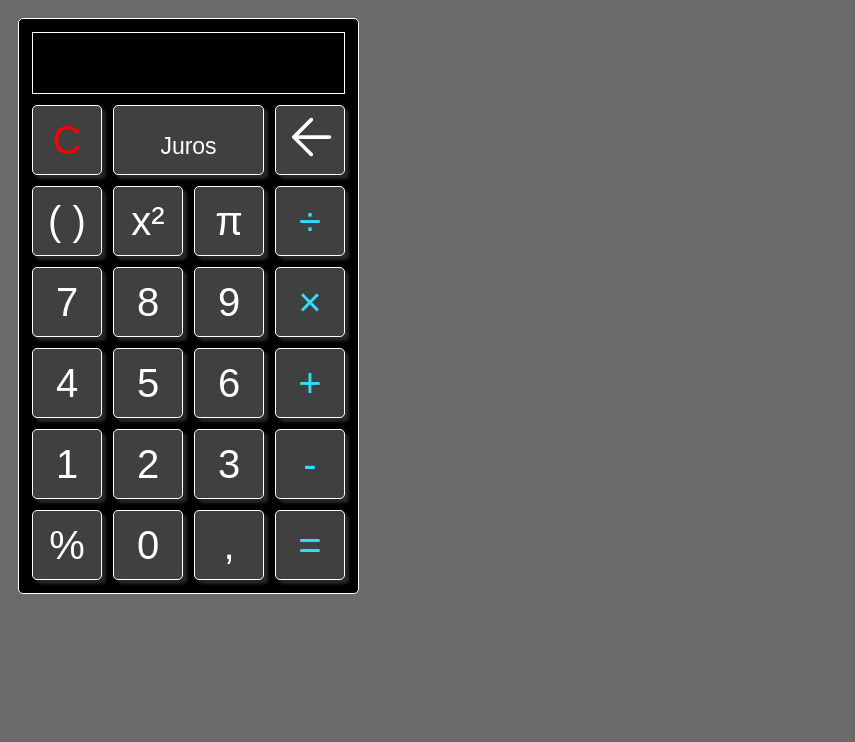
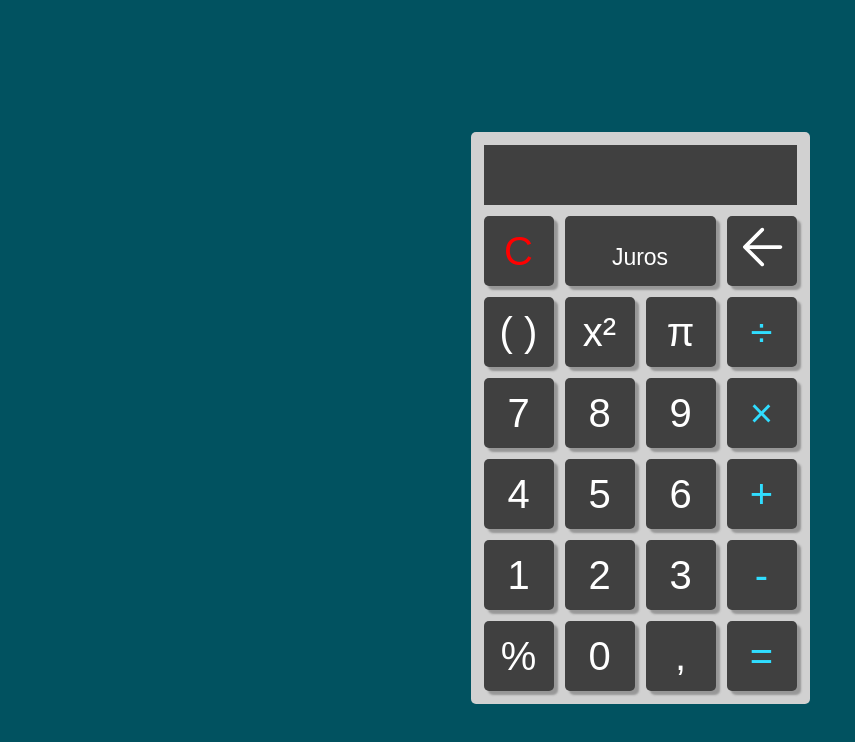
Before and after one commit to luizGustavo6/Calculadora, a plain HTML site: page index.html in a window 1280 px wide. Shown: the whole page, without its empty margins (0-855 px from the left). Drawn offline with Linux system fonts and the light colour scheme.

Commit message:
Update style.css

```diff
--- a/style.css
+++ b/style.css
@@ -1,17 +1,20 @@
 body {
   padding: 10px;
-  background: #00000095;
+  background: hsl(189, 98%, 19%);
+  display: flex;
+  justify-content: center;
+  align-items: center;
+  height: 100vh;
 }
 
 #container {
   display: inline-grid;
   grid-template-columns: repeat(4, 70px);
-  background: #000000;
+  background: #d1d1d1;
   gap: 11px;
   padding: 13px;
   border-radius: 5px;
   transform: translate(0.5);
-  border: solid 1px white;
 }
 
 #resultado {
@@ -23,8 +26,10 @@ body {
   align-items: center;
   overflow: hidden;
   padding: 5px;
-  color: white;
-  border: solid 0.8px white;
+  color: rgb(255, 255, 255);
+  font-family: 'Courier New', Courier, monospace;
+  font-weight: 600;
+  background-color: #404040;
 }
 
 #limpar {
@@ -42,10 +47,9 @@ body {
   padding: 3px;
   width: 98%;
   font-size: 1.01em;
-  background: #40404089;
+  background: #353535;
   color: white;
-  border-bottom: solid 0.5px white;
-  border-left: solid 0.5px white;
+  border-bottom: solid 1px white;
   margin: 0px 0px 5px 0px;
 }
 #juros .input::placeholder {
@@ -66,8 +70,7 @@ body {
   font-size: 40px;
   background: #404040;
   transition: 0.03s;
-  box-shadow: 4px 4px 3px #54545476;
-  border: solid 1px white;
+  box-shadow: 4px 4px 2px #54545476;
 }
 
 #limpar:active {
```
